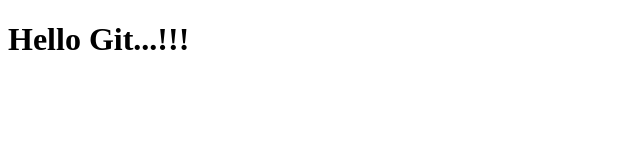
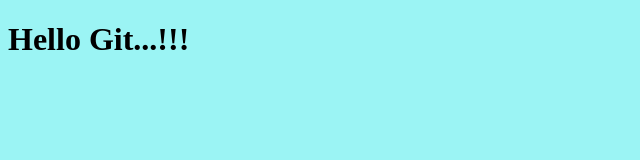
Before and after one commit to gokul2896/new, a plain HTML site: page index.html in a window 1280 px wide. Shown: the whole page, without its empty margins (0-640 px from the left). Drawn offline with Linux system fonts and the light colour scheme.

Commit message:
background colour is added and link to the html file..

```diff
--- /dev/null
+++ b/Style.css
@@ -0,0 +1,3 @@
+body {
+    background-color:rgb(155, 244, 244);
+}
--- a/index.html
+++ b/index.html
@@ -4,6 +4,7 @@
     <meta charset="UTF-8">
     <meta name="viewport" content="width=device-width, initial-scale=1.0">
     <title>Document</title>
+    <link rel="Stylesheet" href="Style.css">
 </head>
 <body>
     <h1>Hello Git...!!!</h1>
```
